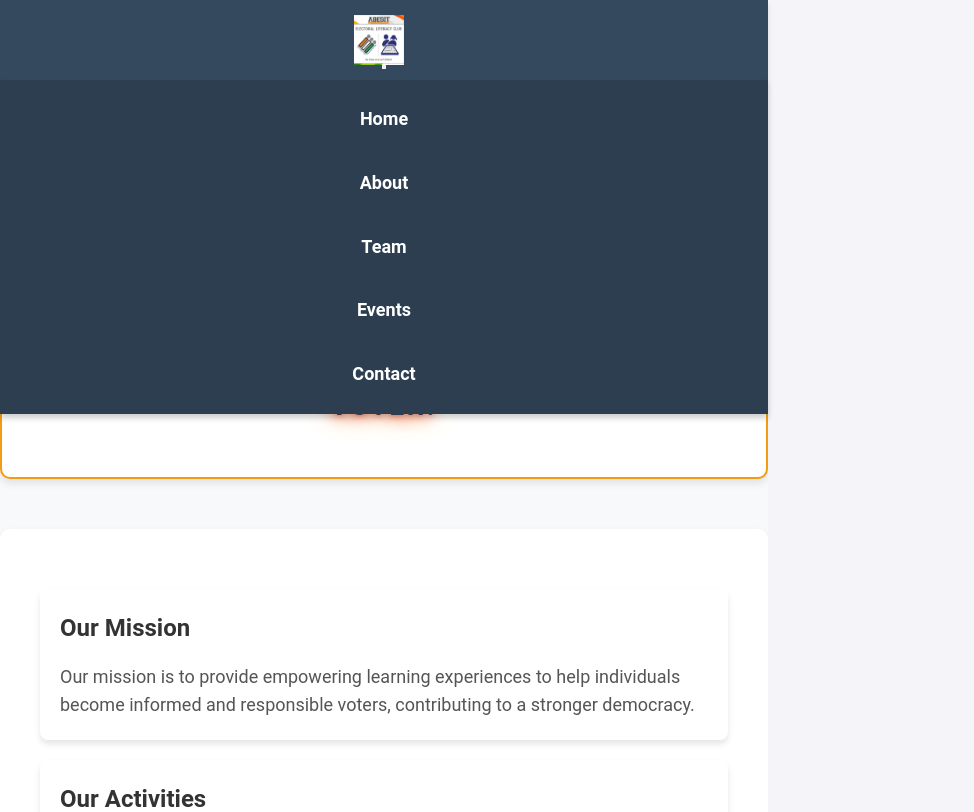
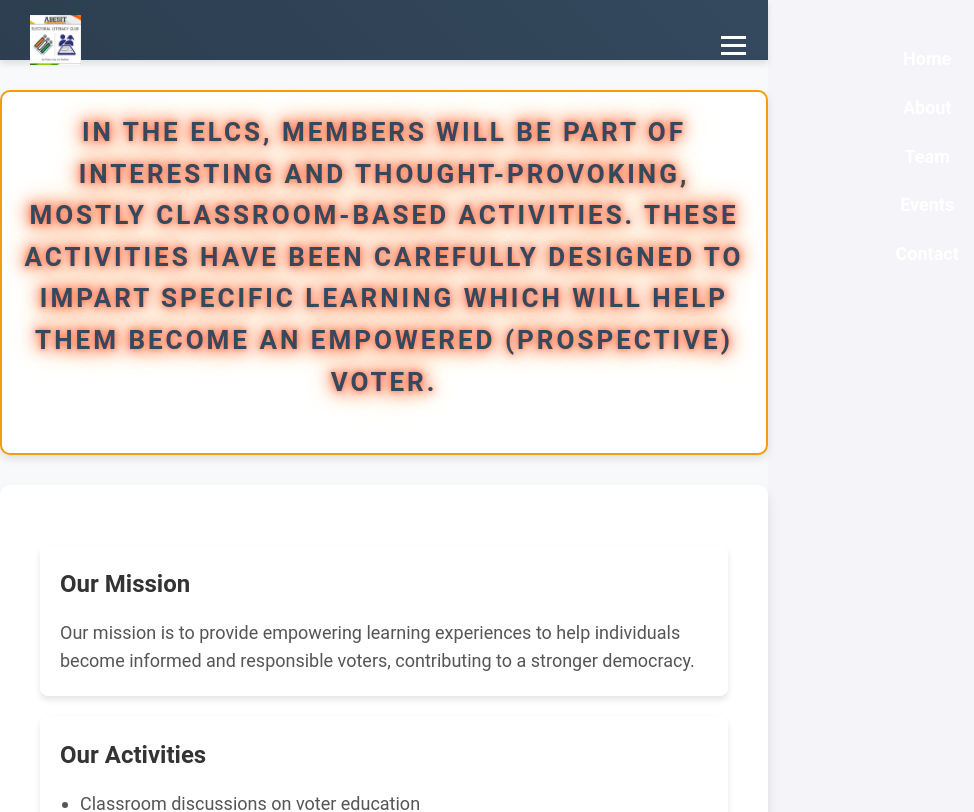
Before and after one commit to Vaibhavtech2006/ELC_CLUB, a React (Vite) app: page /about in a window 768 px wide. Shown: the top 812 px of the page, 974 px wide, since content can reach past the window. Built offline with nearby package versions, Linux system fonts and the light colour scheme.

Commit message:
Update App.css

```diff
--- a/src/App.css
+++ b/src/App.css
@@ -19,123 +19,270 @@ a {
   color: inherit;
 }
 
-/* Navbar Styling */
+/* General Reset */
+* {
+  margin: 0;
+  padding: 0;
+  box-sizing: border-box;
+  font-family: 'Roboto', sans-serif;
+}
+
+html, body {
+  width: 100%;
+  height: 100%;
+  font-size: 16px;
+  line-height: 1.5;
+  background-color: #f4f4f9;
+}
+
+a {
+  text-decoration: none;
+  color: inherit;
+}
+
+/* Navbar */
 .navbar {
   display: flex;
   justify-content: space-between;
   align-items: center;
-  background-color: #2c3e50; /* New dark blue background */
   padding: 15px 30px;
+  background: linear-gradient(45deg, #2c3e50, #34495e); /* Sleek gradient */
+  color: white;
   box-shadow: 0 4px 6px rgba(0, 0, 0, 0.1);
   position: sticky;
   top: 0;
   z-index: 1000;
-  transition: background-color 0.3s ease;
+  flex-wrap: wrap; /* Allow wrapping for mobile */
 }
 
-/* Logo Styling */
-.navbar .logo {
-  display: flex;
-  align-items: center;
+/* Logo */
+.navbar .logo img {
+  height: 50px; /* Set logo height */
 }
 
-.navbar .logo-image {
-  height: 50px;
-  width: auto;
-  margin-right: 10px;
-}
-
-/* Navbar Links */
+/* Nav Links */
 .nav-links {
   list-style: none;
   display: flex;
-  gap: 20px;
+  flex-wrap: wrap; /* Allow wrapping on smaller screens */
   margin: 0;
   padding: 0;
+  justify-content: center; /* Center nav links */
+  transition: all 0.3s ease;
+  opacity: 0; /* Hide nav links by default */
+  visibility: hidden; /* Make links invisible */
+}
+/* Thinner Navbar */
+@media (max-width: 768px) {
+  .navbar {
+    padding: 30px 15px; /* Reduce padding */
+    height: 60px; /* Decrease navbar height */
+    transition: all 0.3s ease; /* Smooth transition */
+  }
+
+  .navbar .logo img {
+    height: 30px; /* Smaller logo size */
+  }
+
+  .menu-toggle {
+    height: 30px; /* Adjust hamburger height */
+    width: 30px;
+  }
 }
 
-/* Individual Nav Link */
+/* Full-Size Navbar */
+.navbar.expanded {
+  padding: 15px 30px; /* Restore original padding */
+  height: auto; /* Adjust height dynamically */
+  transition: all 0.3s ease;
+}
+
+.navbar.expanded .logo img {
+  height: 70px; /* Restore original logo size */
+}
+
+/* Make nav links visible on large screens */
+@media (min-width: 768px) {
+  .nav-links {
+    opacity: 1;
+    visibility: visible; /* Make nav links visible */
+  }
+}
+
 .nav-links li {
-  display: inline;
+  margin-left: 20px;
+  margin-top: 10px; /* Add some space on top of each link */
 }
 
 .nav-links a {
+  color: white;
   text-decoration: none;
-  color: #ecf0f1; /* Light grayish color for text */
+  font-size: 18px;
   font-weight: 600;
-  font-size: 16px;
-  padding: 10px 15px;
-  border-radius: 5px;
+  padding: 8px 15px;
   transition: all 0.3s ease;
 }
 
-/* Hover Effect */
 .nav-links a:hover {
-  background-color: #e74c3c; /* Red color on hover */
-  color: white;
+  background-color: rgba(255, 255, 255, 0.2);
+  border-radius: 5px;
 }
 
-/* Active Link */
-.nav-links a.active {
-  background-color: #3498db; /* Blue color for active state */
+/* Mobile Toggle Button (Hamburger Menu) */
+.menu-toggle {
+  display: none;
+  background-color: transparent;
+  border: none;
   color: white;
+  font-size: 30px;
+  cursor: pointer;
+  position: absolute; /* Place it on the right corner */
+  right: 20px; /* Adjust distance from the right edge */
+  height: 50px; /* Match logo height */
+  display: flex;
+  align-items: center;
+  justify-content: center; /* Center the lines inside */
+  z-index: 1001;
 }
 
-/* Hamburger Icon (visible on small screens) */
-.hamburger {
-  display: none;
-  cursor: pointer;
+/* Hamburger Menu - three lines */
+.menu-toggle span {
+  display: block;
+  width: 25px;
+  height: 3px;
+  margin: 4px auto; /* Adjust spacing between lines */
+  background-color: white;
+  transition: all 0.3s ease;
 }
 
-.hamburger i {
-  color: white;
-  font-size: 28px;
+/* Responsive Design */
+@media (max-width: 768px) {
+  /* Adjust navbar items for smaller screens */
+  .navbar {
+    flex-direction: column;
+    padding: 20px;
+    text-align: center;
+  }
+
+  /* Hide the nav links by default on small screens */
+  .nav-links {
+    display: none; /* Hide by default */
+    flex-direction: column;
+    margin-top: 10px;
+  }
+
+  .nav-links li {
+    margin: 10px 0;
+  }
+
+  /* Display the toggle button (Hamburger Menu) */
+  .menu-toggle {
+    display: flex; /* Show the hamburger on small screens */
+    height: 40px; /* Adjust height for mobile */
+  }
+
+  /* Show the nav links when the navbar has the "active" class */
+  .nav-links.active {
+    display: flex;
+    opacity: 1;
+    visibility: visible;
+  }
+
+  /* Adjust logo size on mobile */
+  .navbar .logo img {
+    height: 40px;
+    padding-right: 800px;
+  }
+
 }
 
-/* Responsive Navbar for Small Screens */
+
+
+/* Nav Links */
+.nav-links {
+  list-style: none;
+  display: flex;
+  flex-wrap: wrap; /* Allow wrapping on smaller screens */
+  margin: 0;
+  padding: 0;
+  justify-content: center; /* Center nav links */
+}
+
+.nav-links li {
+  margin-left: 20px;
+  margin-top: 10px; /* Add some space on top of each link */
+}
+
+.nav-links a {
+  color: white;
+  text-decoration: none;
+  font-size: 18px;
+  font-weight: 600;
+  padding: 8px 15px;
+  transition: all 0.3s ease;
+}
+
+.nav-links a:hover {
+  background-color: rgba(255, 255, 255, 0.2);
+  border-radius: 5px;
+}
+
+/* Mobile Toggle Button (Hamburger Menu) */
+.menu-toggle {
+  display: none;
+  background-color: transparent;
+  border: none;
+  color: white;
+  font-size: 30px;
+  cursor: pointer;
+  z-index: 1001;
+}
+
+/* Hamburger Menu - three lines */
+.menu-toggle span {
+  display: block;
+  width: 25px;
+  height: 3px;
+  margin: 5px auto;
+  background-color: white;
+  transition: all 0.3s ease;
+}
+
+/* Responsive Design */
 @media (max-width: 768px) {
-  .nav-links {
+  /* Make navbar items stack vertically */
+  .navbar {
     flex-direction: column;
-    gap: 15px;
-    background-color: #2c3e50; /* Consistent with the main background */
-    position: absolute;
-    top: 60px;
-    right: 0;
-    width: 100%;
-    padding: 15px;
-    box-shadow: 0 4px 6px rgba(0, 0, 0, 0.2);
-    display: none;
+    padding: 20px;
+    text-align: center;
   }
 
-  .nav-links.show {
+  /* Hide the nav links by default on small screens */
+  .nav-links {
+    display: none;
+    flex-direction: column;
+    margin-top: 10px;
+  }
+
+  .nav-links li {
+    margin: 10px 0;
+  }
+
+  /* Display the toggle button (Hamburger Menu) */
+  .menu-toggle {
+    display: block;
+    margin-top: 10px;
+  }
+
+  /* Show the nav links when the navbar has the "active" class */
+  .navbar.active .nav-links {
     display: flex;
   }
 
-  .hamburger {
-    display: block;
+  /* Adjust logo size on mobile */
+  .navbar .logo img {
+    height: 40px;
   }
-
-  .nav-links li {
-    text-align: center;
-  }
-}
-
-/* Navbar Hover Effect */
-.nav-links a:hover {
-  background-color: #f39c12; /* Yellow on hover */
-  color: white;
-  transform: scale(1.05); /* Slight scale-up effect */
-}
-
-.navbar:hover {
-  background-color: #34495e; /* Darker shade of blue on hover */
-}
-
-/* Smooth transition for opening and closing navbar */
-.nav-links.show {
-  transform: translateY(0);
-  opacity: 1;
-  transition: opacity 0.3s ease, transform 0.3s ease;
 }
 
 /* Footer Styling */
@@ -314,6 +461,11 @@ a {
 /* Style for the Events Section */
 /* Style for the Events Section */
 /* Style for the Events Section */
+
+/* Sponsors Section */
+/* Style for the Events Section */
+/* Style for the Events Section */
+/* Style for the Events Section */
 .sponsors {
   background-color: #f8d7da; /* Light red background for the entire box */
   border: 2px solid #dc3545; /* Red border around the entire section */
@@ -372,60 +524,3 @@ a {
   color: #721c24; /* Darker red color for the event descriptions */
   margin-top: 10px;
 }
-
-
-/* Footer Section */
-/* General styling for container */
-.container {
-  display: flex;
-  flex-direction: column;
-  min-height: 100vh; /* Ensures the container spans the full height of the viewport */
-}
-
-/* Main content (everything above the footer) */
-.container > .main-content {
-  flex: 1; /* Allows the main content to grow and push the footer to the bottom */
-}
-
-/* Footer styling */
-.footer {
-  background-color: #f8f8f8;
-  padding: 20px;
-  text-align: center;
-  border-top: 1px solid #ddd;
-  position: relative;
-}
-
-.footer h3 {
-  margin-bottom: 15px; /* Adds space below the heading */
-  font-size: 20px;
-  color: white;
-}
-
-.connect-icons {
-  display: flex;
-  justify-content: center;
-  flex-wrap: wrap;
-  gap: 10px; /* Adds spacing between buttons */
-  margin-top: 10px;
-}
-
-.connect-icons button {
-  background-color: #007bff;
-  color: white;
-  border: none;
-  padding: 10px 15px;
-  border-radius: 5px;
-  cursor: pointer;
-  transition: background-color 0.3s ease;
-}
-
-.connect-icons button:hover {
-  background-color: #0056b3;
-}
-
-.footer p {
-  margin-top: 10px;
-  color: #666;
-  font-size: 14px;
-}
```
